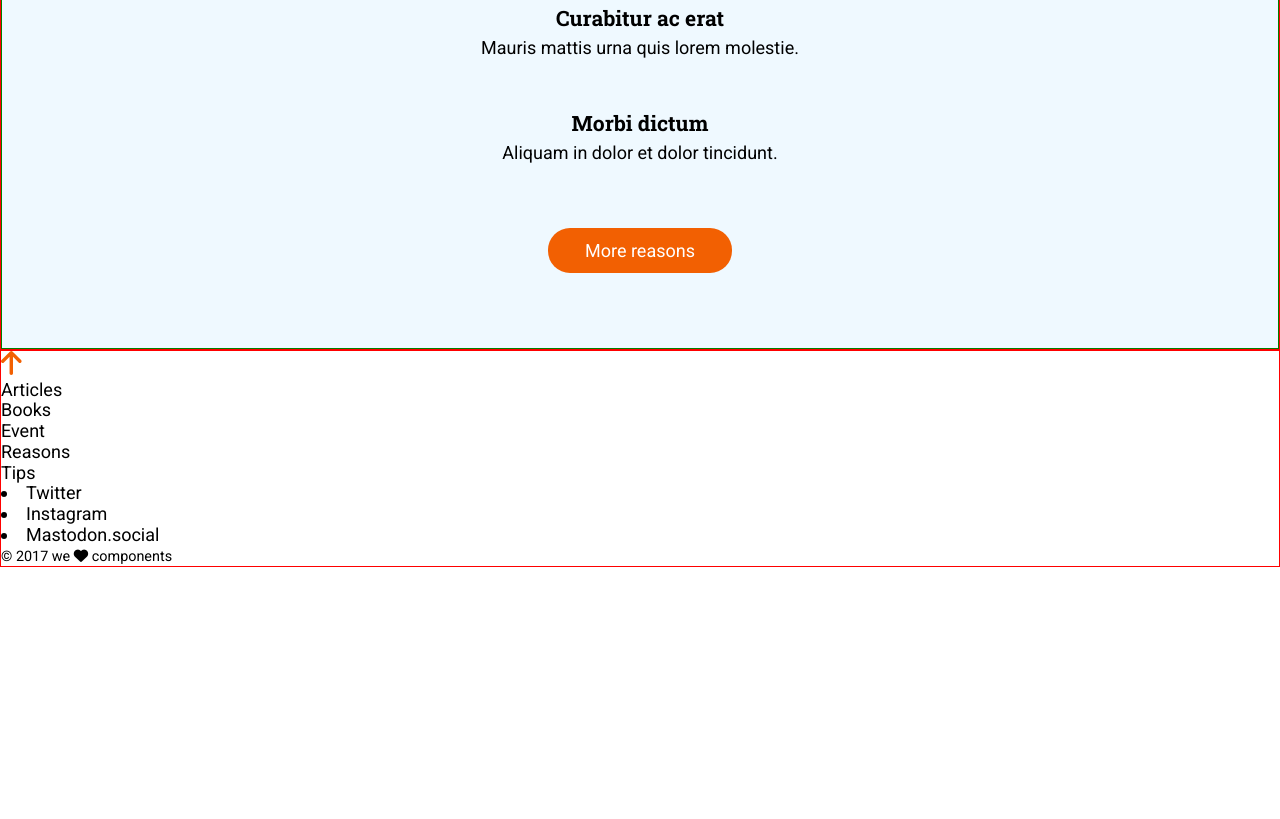
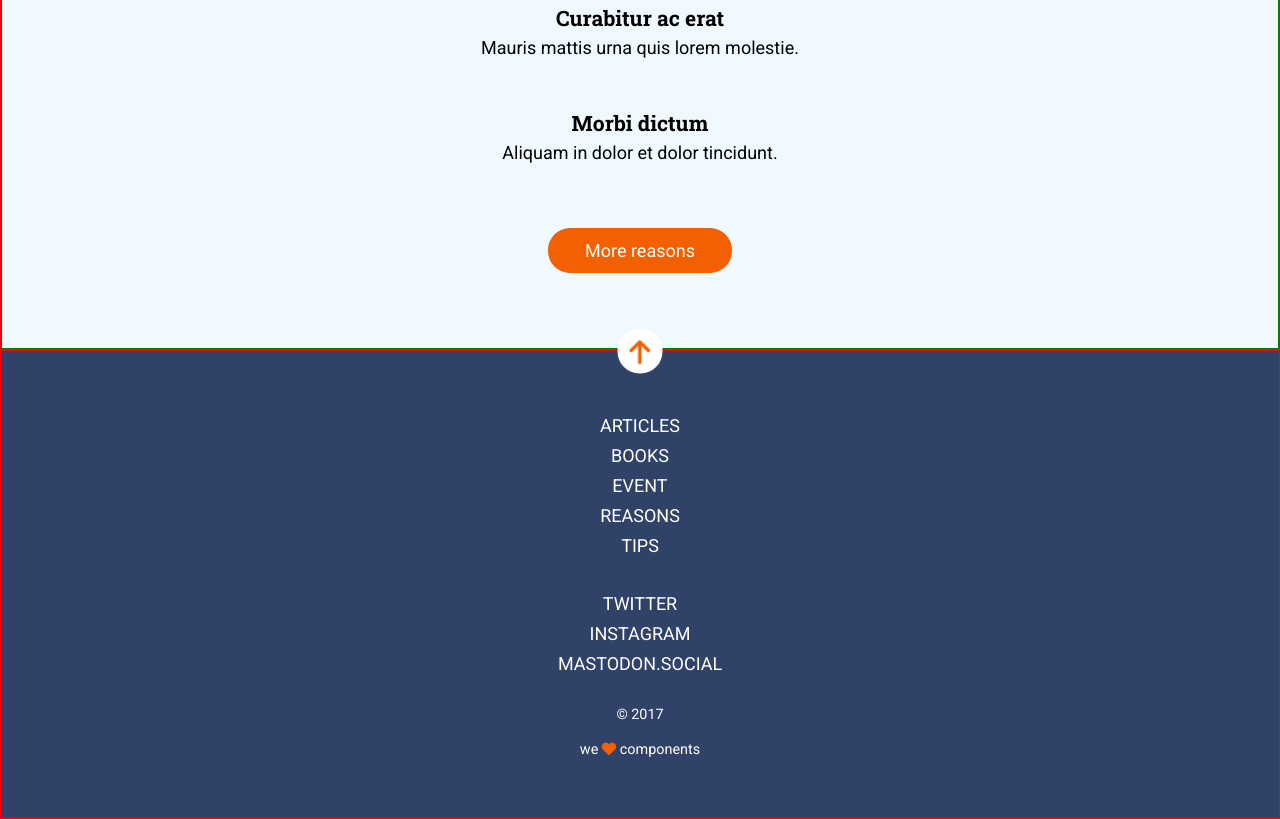
Before and after one commit to erreinoso/Anonimous-Proxy, a website: page src/html/index.html in a window 1280 px wide. Shown: the part 1283-2102 px from the top of the page. Before the commit the page ends 1850 px from the top, so only its background shows below. Drawn offline with nearby package versions, Linux system fonts and the light colour scheme; files that its build step writes are made by us from their sources; files whose address does not match are found by name.

Commit message:
footer hover and animation

```diff
--- a/src/html/index.html
+++ b/src/html/index.html
@@ -7,6 +7,7 @@
   <link href="https://fonts.googleapis.com/css?family=Roboto&display=swap" rel="stylesheet" />
   <link href="https://fonts.googleapis.com/css2?family=Roboto+Slab:wght@700&family=Roboto:wght@400;500&display=swap"
     rel="stylesheet">
+  <link rel="stylesheet" href="css/animations.css">
   <link rel="stylesheet" href="./assets/css/main.css" />
   <link rel="icon" href="./assets/images/favicon.png" />
   <title>ANONYMOUS PROXY</title>
--- a/src/html/partials/footer.html
+++ b/src/html/partials/footer.html
@@ -1,10 +1,12 @@
 <footer class="page__footer">
   <div class="wrapper">
-    <a class="ico-arrow" href="#" title="Ir al inicio de la página">
-      <img src="./assets/images/ico-arrow.svg" alt="Ir al inicio de la página">
-    </a>
+    <div class="ico-arrow">
+      <a href="#" title="Ir al inicio de la página">
+        <img src="./assets/images/ico-arrow.svg" alt="Ir al inicio de la página">
+      </a>
+    </div>
     <nav class="footer-menu1">
-      <ul>
+      <ul class="footer-menu-list1">
         <li> <a href="https://adalab.es/" target="_blank" title="Articles">Articles</a> </li>
         <li> <a href="https://adalab.es/" target="_blank" title="Books">Books</a> </li>
         <li> <a href="https://adalab.es/" target="_blank" title="Event">Event</a> </li>
@@ -12,19 +14,18 @@
         <li> <a href="https://adalab.es/" target="_blank" title="Tips">Tips</a> </li>
       </ul>
     </nav>
-    <nav>
-      <ulclass="footer-menu2">
+    <nav class="footer-menu2">
+      <ul class="footer-menu-list2">
         <li> <a href="https://twitter.com/Adalab_Digital" target="_blank" title="Twitter">Twitter</a> </li>
         <li> <a href="https://www.instagram.com/adalab_digital/" target="_blank" title="Instagram">Instagram</a> </li>
         <li> <a href="https://adalab.es/" target="_blank" title="Mastodon.social">Mastodon.social</a> </li>
-        </ul>
+      </ul>
     </nav>
     <div class="footer-small">
-      <!-- recuerda ponerlo en uppercase -->
-      <small>
+      <small class="copy">
         &copy; 2017
       </small>
-      <small>
+      <small class="love">
         we <i class="fas fa-heart"></i> components </small>
     </div>
   </div>
--- a/src/html/partials/section2.html
+++ b/src/html/partials/section2.html
@@ -18,7 +18,7 @@
       </article>
     </div>
     <div class="button-reasons">
-      <a href="#" target="_blank" title="More reasons">More reasons</a>
+      <a href="#" title="More reasons">More reasons</a>
     </div>
   </div>
 </section>
--- a/src/scss/layout/_footer.scss
+++ b/src/scss/layout/_footer.scss
@@ -1,2 +1,82 @@
 .page__footer {
+  background-color: $color-footer;
+  color: $color-light;
+
+  .wrapper {
+    padding: 0.8333rem;
+    padding-top: 0px;
+    width: 100%;
+
+    .ico-arrow {
+      background-color: $color-light;
+      width: 2.5rem;
+      height: 2.5rem;
+      border-radius: 1.222rem;
+      box-shadow: 0 2px 4px 0 var(--black-50);
+      color: $color-button;
+      size: 1.111rem;
+      position: absolute;
+      left: 50%;
+      transform: translate(-50%, -50%);
+      align-items: center;
+      text-align: center;
+
+      a {
+        padding: 0.3rem;
+        img {
+          size: 1.333rem;
+          transform: translate(0, 85%);
+          animation-name: intro;
+          animation-duration: 2s;
+          animation-iteration-count: infinite;
+          @keyframes intro {
+            from {
+              transform: translate(0, 85%);
+            }
+            to {
+              transform: translate(0, 40%);
+            }
+          }
+        }
+      }
+    }
+    .footer-menu1,
+    .footer-menu2 {
+      line-height: 1.667rem;
+      text-transform: uppercase;
+      display: flex;
+      justify-content: center;
+      text-align: center;
+      padding-top: 1.556rem;
+      .footer-menu-list1,
+      .footer-menu-list2 {
+        size: 0.8889rem;
+        a {
+          padding: 0.5rem;
+        }
+      }
+    }
+    .footer-menu1 {
+      padding-top: 3.33rem;
+    }
+    .footer-small {
+      size: 0.777rem;
+      text-align: center;
+      flex-wrap: wrap;
+      padding-top: 1.556rem;
+      .copy {
+        display: block;
+        width: 100%;
+      }
+      .love {
+        display: block;
+        width: 100%;
+        margin-bottom: 2.5rem;
+        margin-top: 1rem;
+        .fas {
+          color: $color-button;
+        }
+      }
+    }
+  }
 }
--- a/src/scss/layout/_section1.scss
+++ b/src/scss/layout/_section1.scss
@@ -30,7 +30,11 @@
     display: flex;
     justify-content: center;
     align-items: center;
-
+    transition: font-weight ease 0.8s;
+    &:hover {
+      font-weight: bold;
+      border: 0.222rem solid $color-button;
+    }
     a {
       padding: 0.4333rem;
     }
--- a/src/scss/layout/_section2.scss
+++ b/src/scss/layout/_section2.scss
@@ -42,5 +42,11 @@
     margin-top: 3.333rem;
     margin-bottom: 3.333rem;
     align-self: center;
+    transition: color ease 0.8s, background-color ease 0.8s, border ease 0.8s;
+    &:hover {
+      color: $color-button;
+      background-color: $color-light;
+      border: 0.2 rem dotted $color-button;
+    }
   }
 }
--- a/src/scss/pages/_index.scss
+++ b/src/scss/pages/_index.scss
@@ -2,6 +2,7 @@ html {
   font-size: $font-size;
   font-family: $font-primary;
   font-weight: normal;
+  box-sizing: border-box;
 }
 
 // temporal
```
